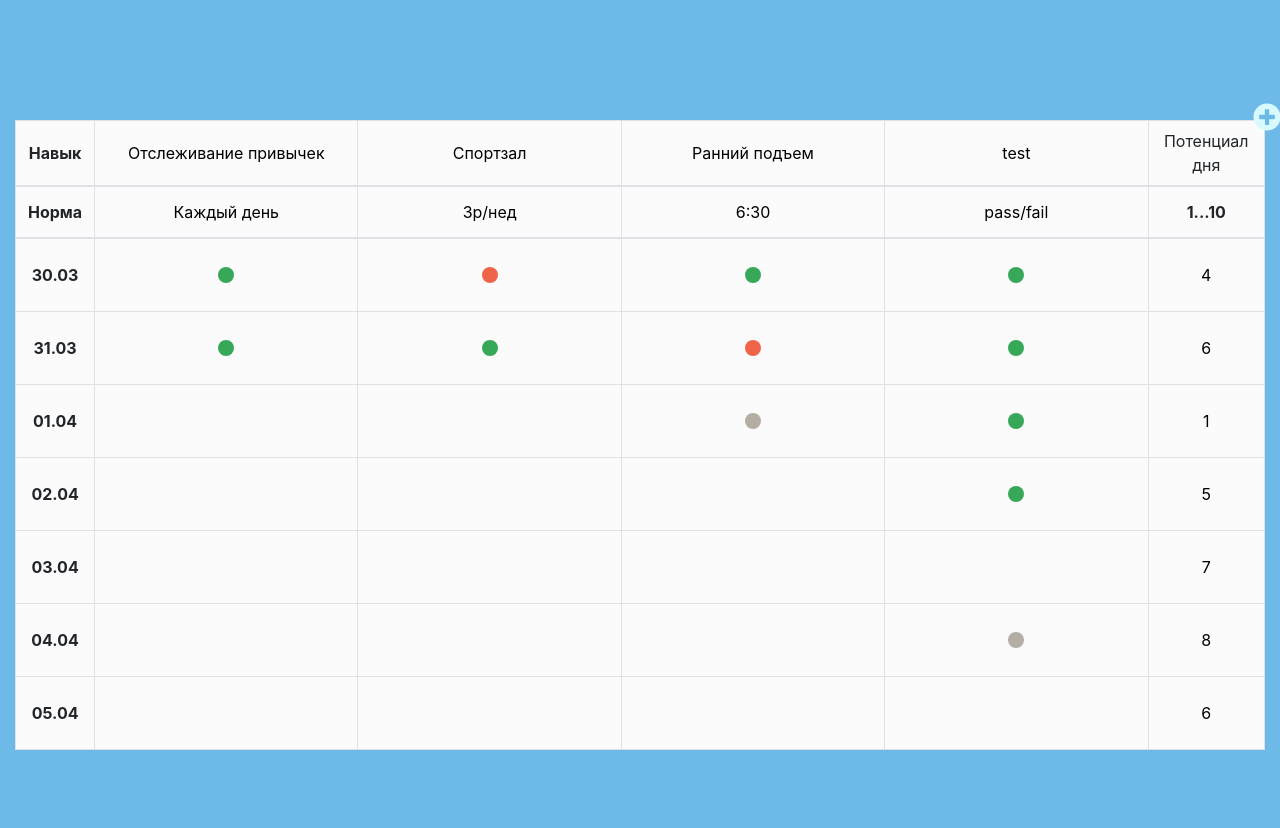
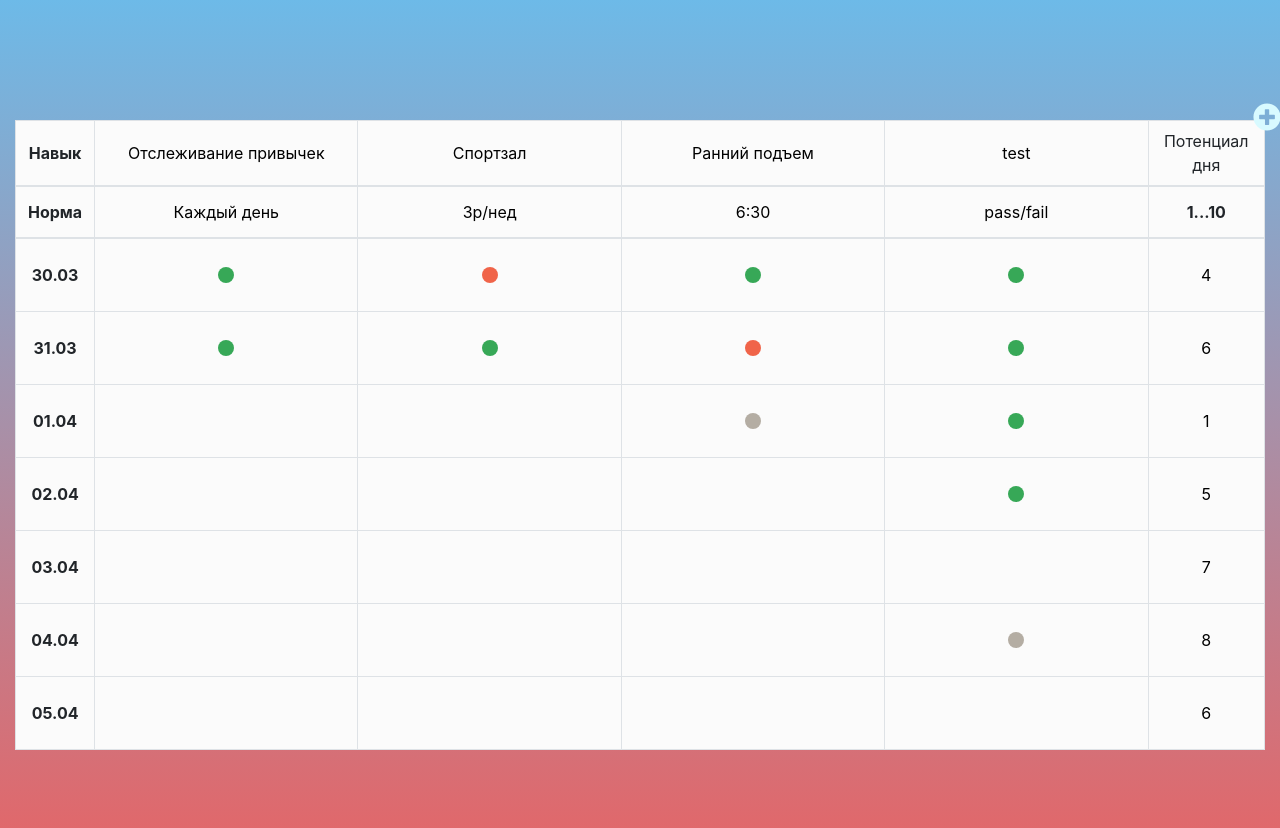
Before and after one commit to PickleDan/habits-tracker-app, a React (Create React App) app: page / in a window 1280 px wide. Shown: the top 828 px of the page. Built offline with nearby package versions, Linux system fonts and the light colour scheme.

Commit message:
update styles

```diff
--- a/src/scss/App.scss
+++ b/src/scss/App.scss
@@ -138,7 +138,7 @@ button {
         transition: ease-in-out 0.2s;
     }
     & button:hover {
-        color: #ea7317;
+        color: #e66465;
     }
 }
 .modal-alert {
--- a/src/scss/index.scss
+++ b/src/scss/index.scss
@@ -11,7 +11,10 @@ html {
 body {
     margin: 0;
     padding: 0;
-    background-color: $bg-color;
+    // background-color: $bg-color;
+    background: linear-gradient($bg-color, #e66465);
+    background-repeat: no-repeat;
+    background-size: cover;
     font-family: -apple-system, BlinkMacSystemFont, "Segoe UI", "Roboto",
         "Oxygen", "Ubuntu", "Cantarell", "Fira Sans", "Droid Sans",
         "Helvetica Neue", sans-serif;
```
Also changed, not shown: src/assets/images/background-balance-business-commerce-583846.jpg (added).
